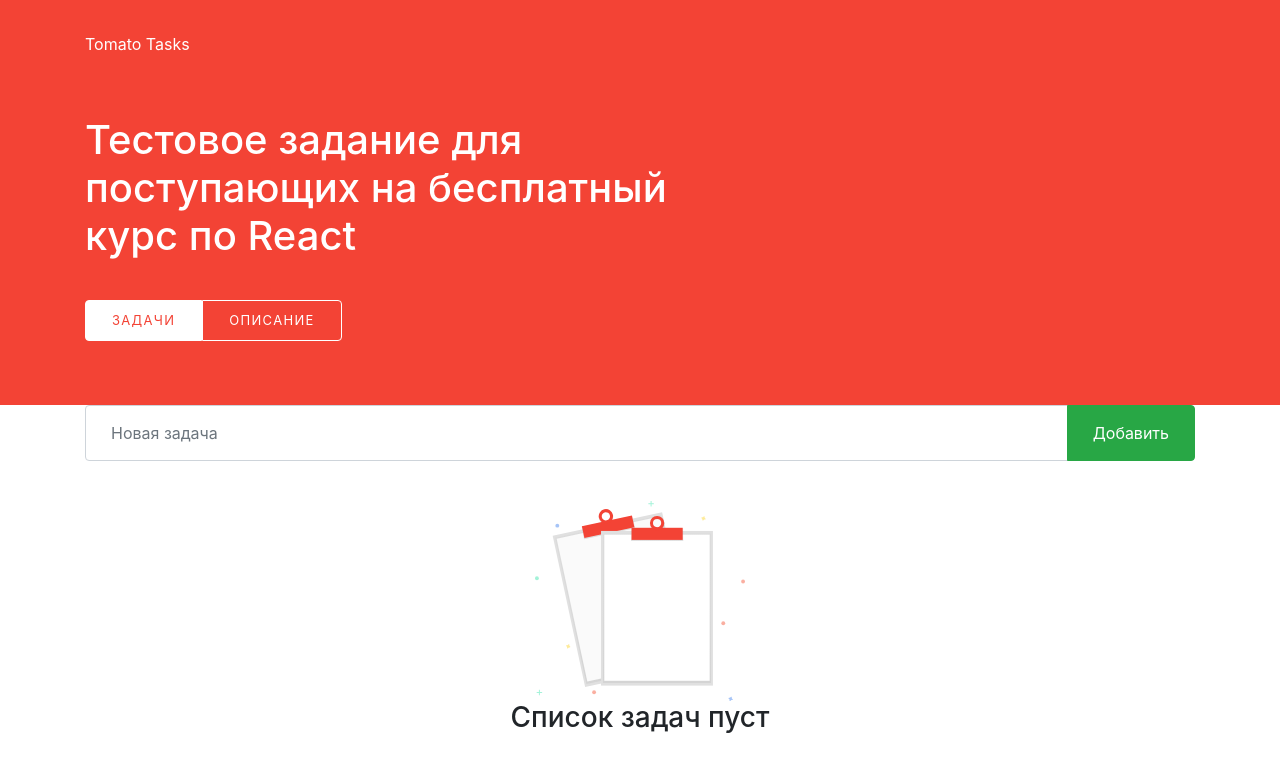
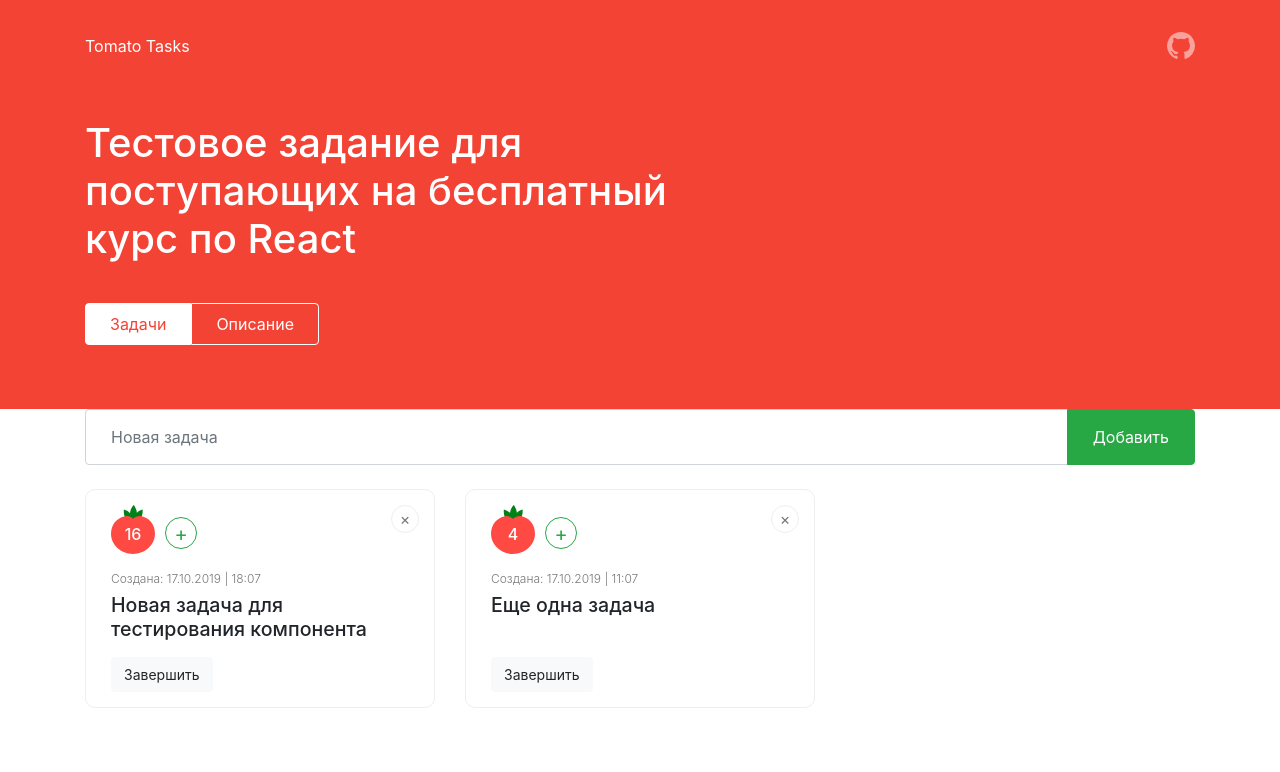
Before and after one commit to order115/tomato-tasks, a React (Create React App) app: page / in a window 1280 px wide. Shown: the top 772 px of the page. Built offline with nearby package versions, Linux system fonts and the light colour scheme; the HTML template or start-up script is replaced by a standard one.

Commit message:
Added component Tomoto

```diff
--- a/src/components/Header/Header.js
+++ b/src/components/Header/Header.js
@@ -1,12 +1,22 @@
 import React from "react";
 import Nav from "../Nav/Nav";
 import "./Header.scss";
+import githubLogo from "../../img/github-logo.svg";
 
 function Header() {
   return (
     <header className="header">
       <div className="container">
-        <div className="header__caption">Tomato Tasks</div>
+        <div className="d-flex align-items-center justify-content-between">
+          <div className="header__caption">Tomato Tasks</div>
+          <a
+            href="https://github.com/order115/tomato-tasks"
+            target="_blank"
+            className="header__github"
+          >
+            <img src={githubLogo} alt="" />
+          </a>
+        </div>
         <h1 className="header__title">
           Тестовое задание для поступающих на бесплатный курс по React
         </h1>
--- a/src/components/Header/Header.scss
+++ b/src/components/Header/Header.scss
@@ -4,6 +4,15 @@
   padding: 2rem 0 4rem;
   background: $tomato;
   color: $cf;
+
+  &__github {
+    opacity: 0.5;
+    transition: 150ms ease-out;
+
+    &:hover {
+      opacity: 1;
+    }
+  }
 
   &__title {
     margin-top: 1.5em;
@@ -13,12 +22,12 @@
 
   &__nav {
     .nav-link {
-      text-transform: uppercase;
-      font-size: 13px;
-      letter-spacing: 0.1em;
+      // text-transform: uppercase;
+      font-size: 16px;
+      // letter-spacing: 0.1em;
       color: $cf;
       border-radius: 0;
-      padding: 1em 2em;
+      padding: 0.75em 1.5em;
       line-height: 1;
       border: 1px solid $cf;
 
--- a/src/components/Task/Task.js
+++ b/src/components/Task/Task.js
@@ -1,7 +1,7 @@
 import React from "react";
+import PropTypes from "prop-types";
 import "./Task.scss";
-import PropTypes from "prop-types";
-import tomato from "../../img/tomato.svg";
+import Tomato from "../Tomato/Tomato";
 
 function Task(props) {
   const {
@@ -11,7 +11,8 @@ function Task(props) {
     toggleTaskStatus,
     removeTask,
     createdDate,
-    tomatoCount
+    tomatoCount,
+    addTomato
   } = props;
 
   const prependZero = date => (date < 10 ? `0${date}` : date);
@@ -32,10 +33,7 @@ function Task(props) {
           &times;
         </button>
 
-        <div className="tomato  mb-3">
-          <img src={tomato} alt="" style={{ width: 30 }} />
-          <span className="count">{tomatoCount}</span>
-        </div>
+        <Tomato tomatoCount={tomatoCount} addTomato={() => addTomato(id)} />
 
         <div className="task__date">Создана: {formatDate(createdDate)}</div>
         <h5 className="task__heading">{title}</h5>
--- a/src/components/Task/Task.scss
+++ b/src/components/Task/Task.scss
@@ -1,8 +1,7 @@
 .task {
-  cursor: pointer;
   border-radius: 10px;
   border: 1px solid #eee;
-  padding: 25px;
+  padding: 15px 25px;
   position: relative;
   height: 100%;
   background: #ffffff;
@@ -26,23 +25,30 @@
     color: #777;
     border: 1px solid #eee;
     position: absolute;
-    top: 20px;
-    right: 20px;
+    top: 15px;
+    right: 15px;
     z-index: 10;
+  }
+
+  &__tomato {
+    margin-bottom: 3rem;
   }
 
   &__date {
     font-size: 12px;
     font-weight: 300;
     margin-bottom: 0.5em;
+    color: #777;
   }
 
   &__heading {
     font-size: 1.225rem;
+    margin-bottom: 1rem;
   }
 
   &__toggle {
     margin-top: auto;
-    align-self: flex-end;
+    align-self: flex-start;
+    font-size: 14px;
   }
 }
--- a/src/components/Tasks/Tasks.js
+++ b/src/components/Tasks/Tasks.js
@@ -1,4 +1,5 @@
 import React, { Component } from "react";
+import tasksData from "../../data/tasksData";
 import Task from "../Task/Task";
 import AddTask from "../AddTask/AddTask";
 import emptyTasks from "../../img/empty-tasks.svg";
@@ -7,12 +8,14 @@ class Tasks extends Component {
   constructor() {
     super();
     this.state = {
-      tasks: []
+      tasks: tasksData
     };
 
     this.toggleTaskStatus = this.toggleTaskStatus.bind(this);
     this.removeTask = this.removeTask.bind(this);
     this.addTask = this.addTask.bind(this);
+    this.addTomato = this.addTomato.bind(this);
+    this.setTomatoTimer = this.setTomatoTimer.bind(this);
   }
 
   componentDidMount() {}
@@ -61,6 +64,27 @@ class Tasks extends Component {
     });
   }
 
+  setTomatoTimer(timer = 25 * 60 * 1000) {
+    setTimeout(() => {
+      console.log("Times over");
+    }, timer);
+  }
+
+  addTomato(id) {
+    this.setState(prevState => {
+      const updatedTasks = prevState.tasks.map(task => {
+        if (task.id === id) task.tomatoCount++;
+        return task;
+      });
+
+      return {
+        tasks: updatedTasks
+      };
+    });
+
+    this.setTomatoTimer(3000);
+  }
+
   render() {
     const { tasks } = this.state;
 
@@ -74,6 +98,7 @@ class Tasks extends Component {
         tomatoCount={task.tomatoCount}
         removeTask={this.removeTask}
         toggleTaskStatus={this.toggleTaskStatus}
+        addTomato={this.addTomato}
       />
     ));
 
@@ -83,8 +108,6 @@ class Tasks extends Component {
         <h3>Список задач пуст</h3>
       </div>
     );
-
-    console.log(tasks);
 
     return (
       <div>
--- /dev/null
+++ b/src/components/Tomato/Tomato.js
@@ -0,0 +1,33 @@
+import React from "react";
+import PropTypes from "prop-types";
+import "./Tomato.scss";
+import tomato from "../../img/tomato.svg";
+
+const Tomato = ({ tomatoCount, addTomato }) => {
+  return (
+    <div className="tomato mb-3">
+      <div className="tomato__count">
+        <img
+          src={tomato}
+          alt=""
+          style={{ width: 44 }}
+          className="tomato__img"
+        />
+        <span>{tomatoCount}</span>
+      </div>
+      <button
+        className="btn btn-sm btn-outline-success tomato__button"
+        onClick={addTomato}
+      >
+        +
+      </button>
+    </div>
+  );
+};
+
+export default Tomato;
+
+Tomato.propTypes = {
+  tomatoCount: PropTypes.number,
+  addTomato: PropTypes.func
+};
--- /dev/null
+++ b/src/components/Tomato/Tomato.scss
@@ -0,0 +1,31 @@
+@import "../../scss/variables";
+
+.tomato {
+  display: flex;
+  align-items: center;
+
+  &__count {
+    position: relative;
+    display: inline-block;
+
+    > span {
+      position: absolute;
+      left: 50%;
+      top: 50%;
+      transform: translate(-50%, -35%);
+      color: $cf;
+      font-weight: 500;
+    }
+  }
+
+  &__button {
+    padding: 0;
+    width: 32px;
+    height: 32px;
+    line-height: 32px;
+    border-radius: 50%;
+    font-size: 20px;
+    margin-left: 10px;
+    margin-top: 6px;
+  }
+}
--- /dev/null
+++ b/src/data/tasksData.js
@@ -0,0 +1,20 @@
+const tasksData = [
+  {
+    id: 0,
+    title: "Новая задача для тестирования компонента",
+    createdDate: new Date(
+      "Sun Nov 17 2019 21:07:30 GMT+0300 (Москва, стандартное время)"
+    ),
+    tomatoCount: 16
+  },
+  {
+    id: 1,
+    title: "Еще одна задача",
+    createdDate: new Date(
+      "Sun Nov 17 2019 14:07:30 GMT+0300 (Москва, стандартное время)"
+    ),
+    tomatoCount: 4
+  }
+];
+
+export default tasksData;
--- a/src/scss/index.scss
+++ b/src/scss/index.scss
@@ -6,7 +6,7 @@ body {
 }
 
 .container {
-  max-width: 900px !important;
+  max-width: 800px !important;
 }
 
 main {
```
Also changed, not shown: src/img/github-logo.svg (added).
